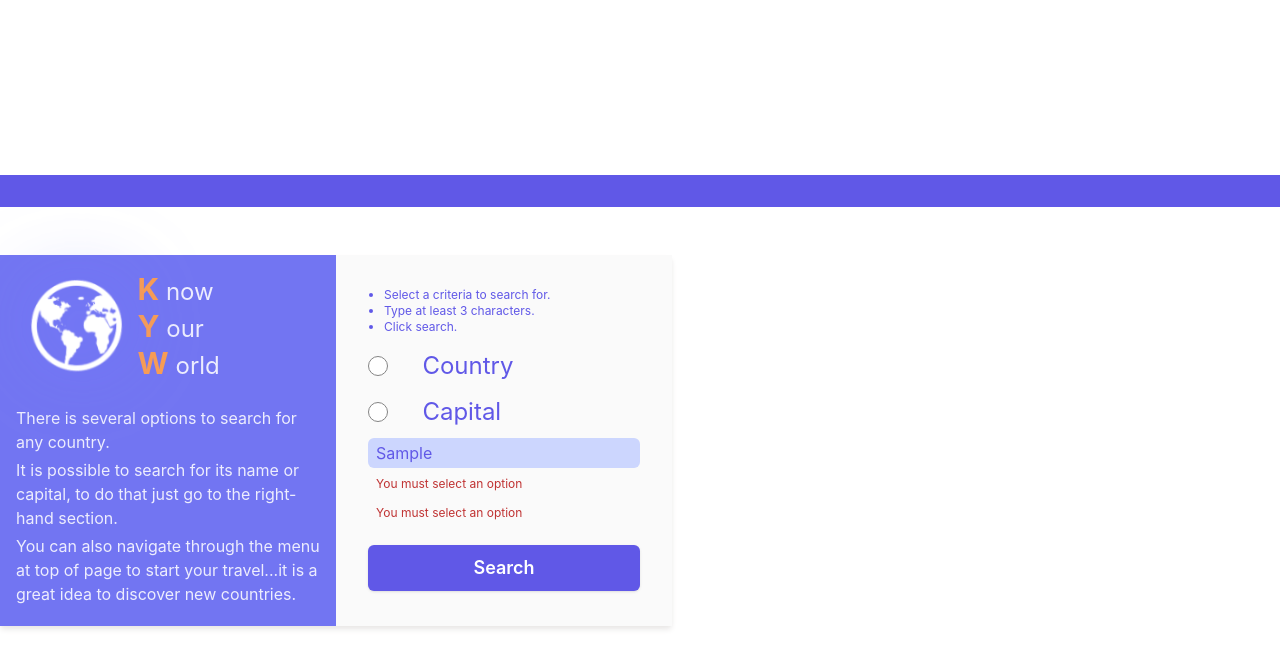
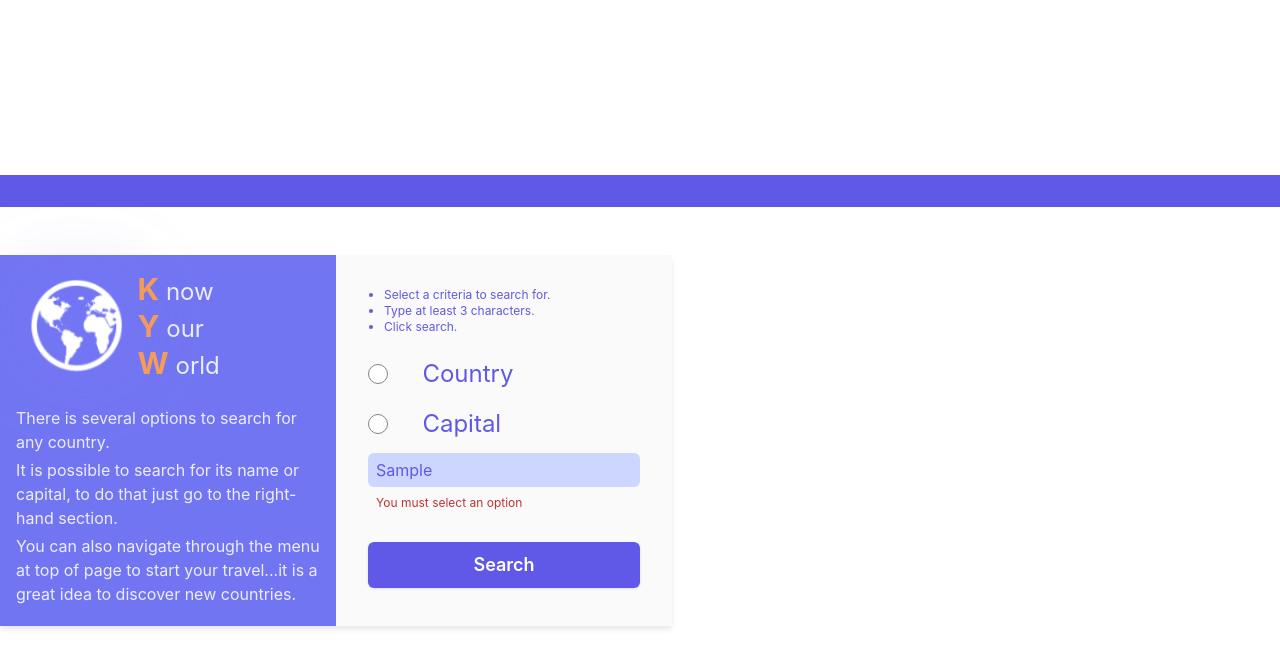
Before and after one commit to paatshala1/world-countries, a React (Vite) app: page /app/test in a window 1280 px wide. Both pictures are taken after typing "Sample" into the empty fields and a click on the button "Search". Shown: the top 668 px of the page. Built offline with nearby package versions, Linux system fonts and the light colour scheme.

Commit message:
Option validation ready

```diff
--- a/src/components/SearchForm/SearcherComponent.jsx
+++ b/src/components/SearchForm/SearcherComponent.jsx
@@ -95,12 +95,12 @@ export default function SearcherComponent() {
               value='name'
               id='country'
               className=' my-radio-centered relative h-5 w-5'
-              {...register('country', {
+              {...register('criteria', {
                 required: { value: true, message: 'You must select an option' },
               })}
             />
           </div>
-          <label htmlFor='country' className=' text-2xl text-indigo-600 '>
+          <label htmlFor='criteria' className=' text-2xl text-indigo-600 '>
             Country
           </label>
         </div>
@@ -113,7 +113,7 @@ export default function SearcherComponent() {
               value='capital'
               id='capital'
               className=' my-radio-centered relative h-5 w-5'
-              {...register('capital', {
+              {...register('criteria', {
                 required: { value: true, message: 'You must select an option' },
               })}
             />
@@ -138,14 +138,9 @@ export default function SearcherComponent() {
             {errors?.searcher.message}
           </p>
         )}
-        {errors?.country && (
+        {errors?.criteria && (
           <p className=' pl-2 text-xs text-red-700'>
-            {errors?.country?.message}
-          </p>
-        )}
-        {errors?.capital && (
-          <p className=' pl-2 text-xs text-red-700'>
-            {errors?.capital?.message}
+            {errors?.criteria?.message}
           </p>
         )}
 
```
